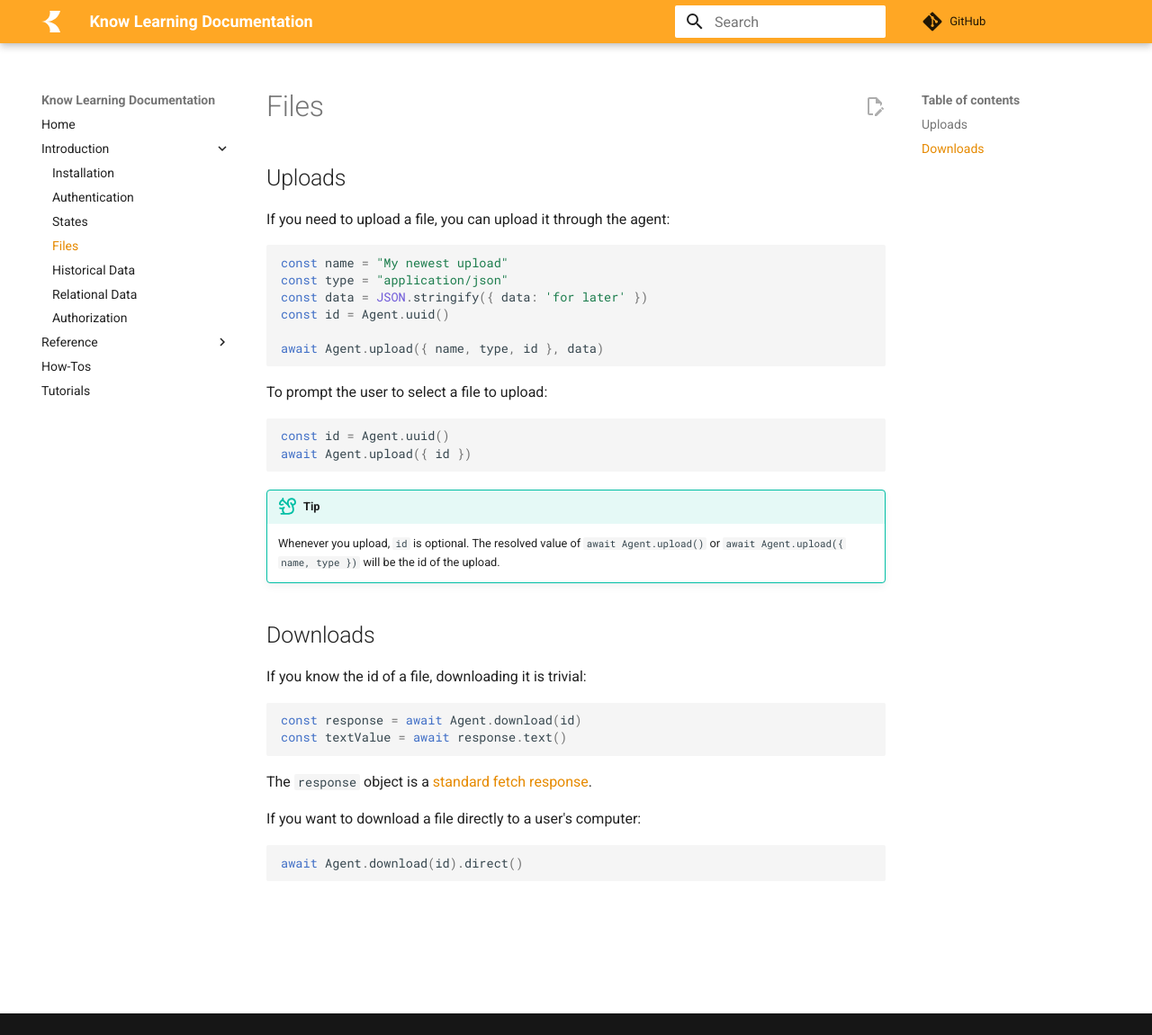
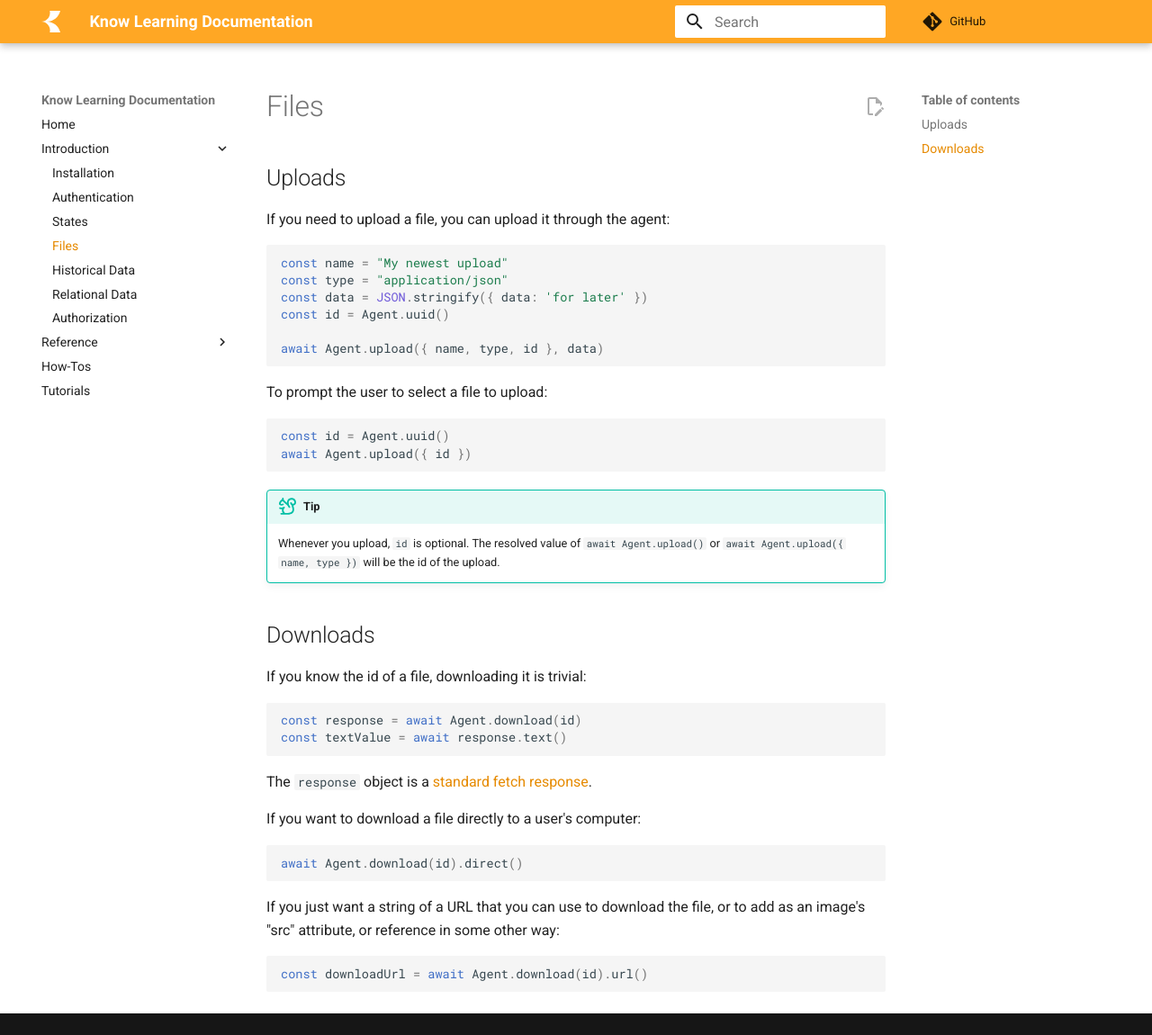
Before and after one commit to knowlearning/documentation, an MkDocs documentation site: the page built from docs/introduction/files.md, in a window 1280 px wide and 1150 px high. Shown: the whole window at 90% size. Built offline with MkDocs 1.6.1 and Material for MkDocs 9.7.7, drawn with Linux system fonts in a browser that asks for light colours; comment, search, counter and statistics services are not loaded.

Commit message:
Update download documentation

````diff
--- a/docs/introduction/files.md
+++ b/docs/introduction/files.md
@@ -41,3 +41,9 @@ If you want to download a file directly to a user's computer:
 ```js
 await Agent.download(id).direct()
 ```
+
+If you just want a string of a URL that you can use to download the file, or to add as an image's "src" attribute, or reference in some other way:
+
+```js
+const downloadUrl = await Agent.download(id).url()
+```
````
